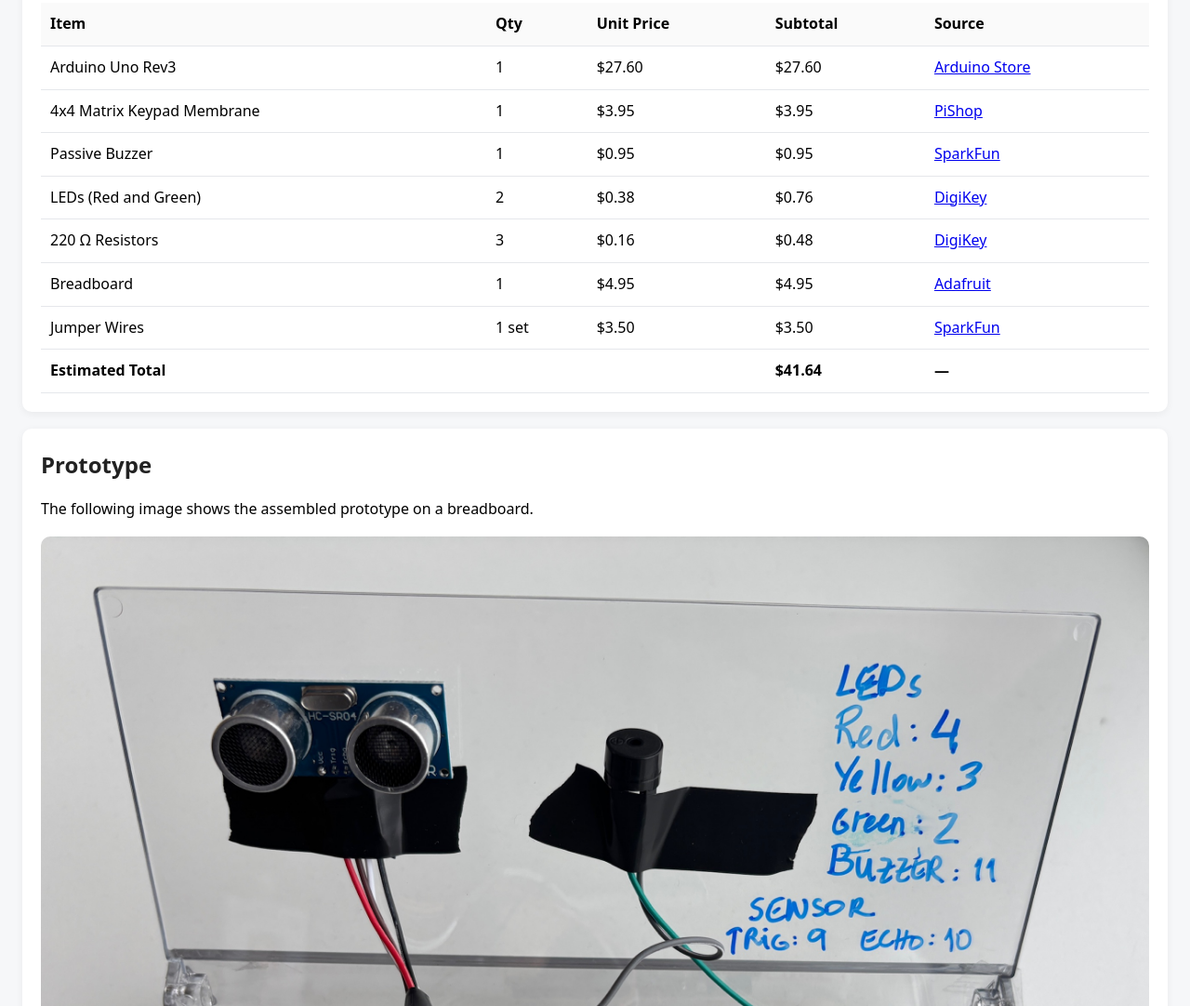
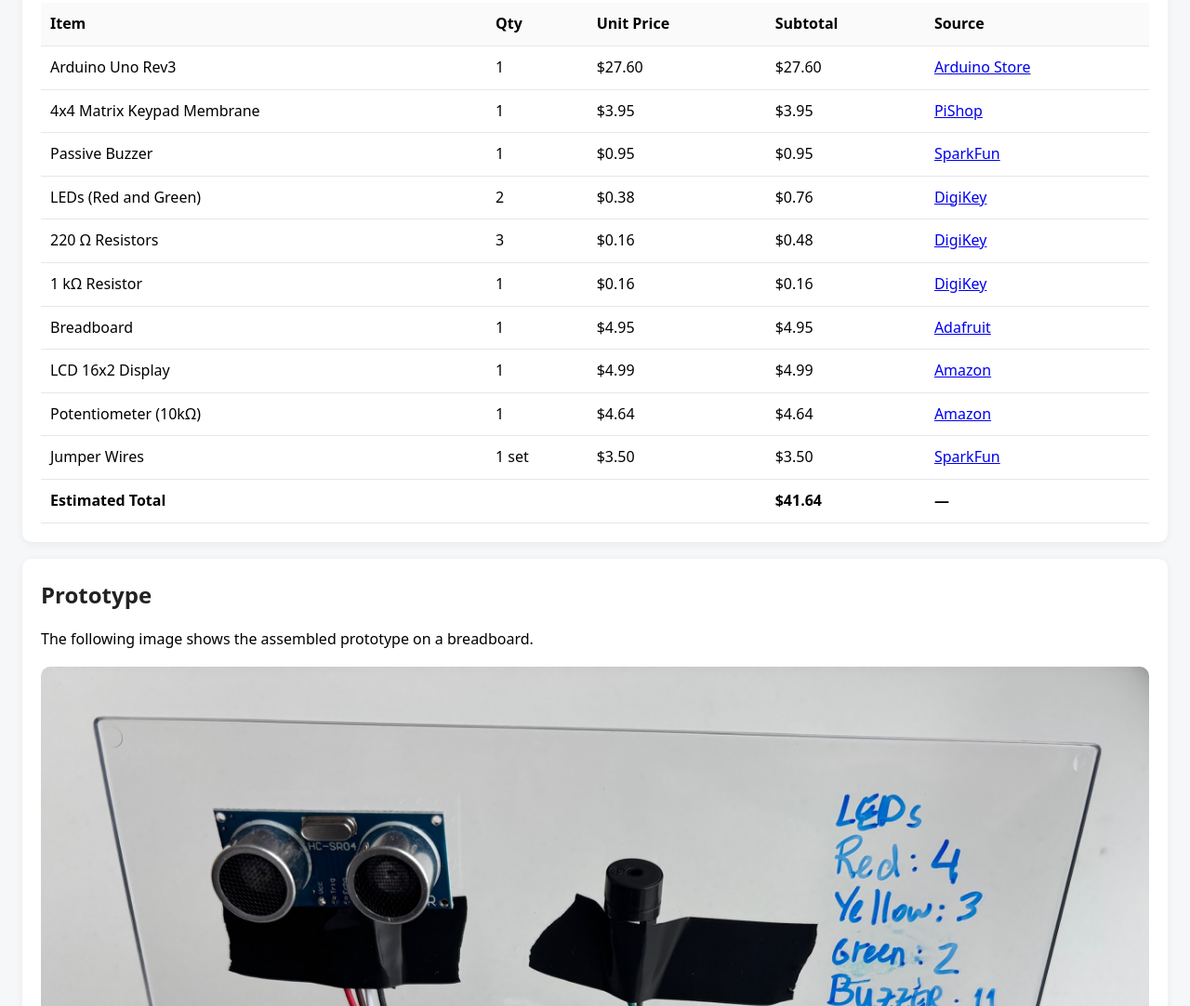
Before and after one commit to jahniteWalker/Math-Game, a plain HTML site: page index.html in a window 1280 px wide. Shown: the part 1947-3029 px from the top of the page at 93% size. Drawn offline with nearby package versions, Linux system fonts and the light colour scheme.

Commit message:
changed alot

```diff
--- a/index.html
+++ b/index.html
@@ -143,11 +143,32 @@
           <td><a href="https://www.digikey.ca/en/products/detail/yageo/CFR-25JB-52-220R/1295">DigiKey</a></td>
         </tr>
         <tr>
+          <td>1 kΩ Resistor</td>
+          <td>1</td>
+          <td>$0.16</td>
+          <td>$0.16</td>
+          <td><a href="https://www.digikey.ca/en/products/detail/yageo/CFR-25JB-52-1K/96">DigiKey</a></td>
+        </tr>
+        <tr>
           <td>Breadboard</td>
           <td>1</td>
           <td>$4.95</td>
           <td>$4.95</td>
           <td><a href="https://www.adafruit.com/product/64">Adafruit</a></td>
+        </tr>
+        <tr>
+          <td>LCD 16x2 Display</td>
+          <td>1</td>
+          <td>$4.99</td>
+          <td>$4.99</td>
+          <td><a href="https://www.amazon.ca/CANADUINO-1602-Matrix-Character-Display/dp/B075292PB9?source=ps-sl-shoppingads-lpcontext&ref_=fplfs&psc=1&smid=A29AOP4GIE7DX6">Amazon</a></td>
+        </tr>
+        <tr>
+          <td>Potentiometer (10kΩ)</td>
+          <td>1</td>
+          <td>$4.64</td>
+          <td>$4.64</td>
+          <td><a href="https://www.amazon.ca/Rotary-Potentiometer-10k-Ohm-Linear/dp/B074MGQLRY?source=ps-sl-shoppingads-lpcontext&ref_=fplfs&psc=1&smid=AAEX2EKCSXB7D">Amazon</a></td>
         </tr>
         <tr>
           <td>Jumper Wires</td>
```
